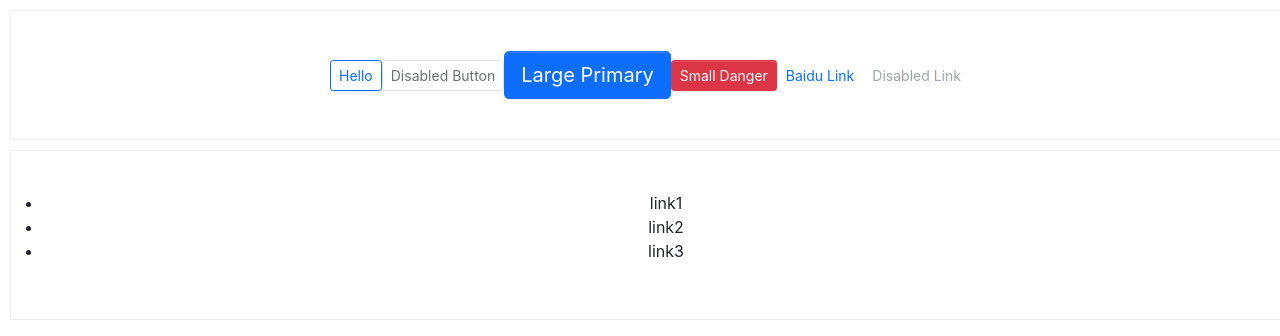
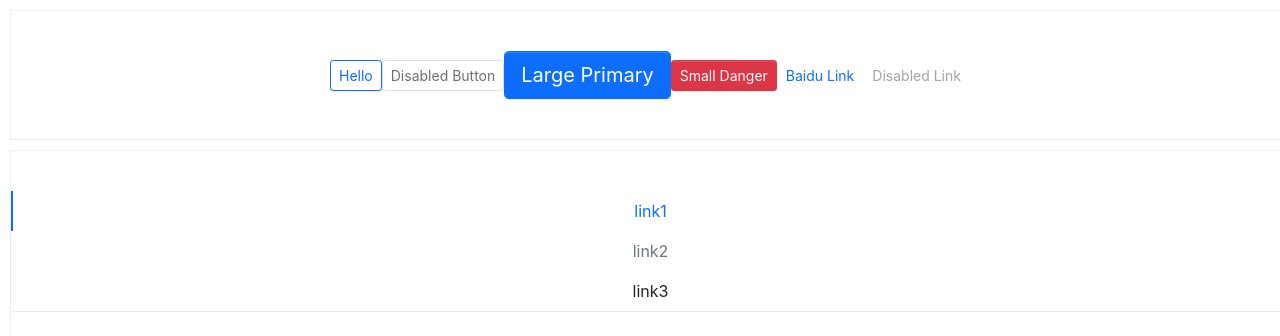
Before and after one commit to cgsp/antdByReactHooksAndTs, a React app: page / in a window 1280 px wide. Shown: the top 336 px of the page. Built offline with nearby package versions, Linux system fonts and the light colour scheme.

Commit message:
menu的样式好了

```diff
--- a/src/App.tsx
+++ b/src/App.tsx
@@ -48,10 +48,12 @@ function App() {
         </Button>
       </div>
       <div className="box">
-        <Menu defaultIndex={0}>
-          <MenuItem>link1</MenuItem>
-          <MenuItem>link2</MenuItem>
-          <MenuItem>link3</MenuItem>
+        <Menu defaultIndex={0} onSelected={(index) => console.log(index)}>
+          <MenuItem index={0}>link1</MenuItem>
+          <MenuItem index={1} disabled>
+            link2
+          </MenuItem>
+          <MenuItem index={2}>link3</MenuItem>
         </Menu>
       </div>
     </div>
--- /dev/null
+++ b/src/components/Menu/_style.scss
@@ -0,0 +1,48 @@
+.gsp-menu {
+  display: flex;
+  flex-wrap: wrap;
+  padding-left: 0;
+  margin-bottom: 30px;
+  list-style: none;
+  border-bottom: $menu-border-width solid $menu-border-color;
+  box-shadow: $menu-box-shadow;
+
+  .menu-item {
+    padding: $menu-item-padding-y $menu-item-padding-x;
+    cursor: pointer;
+    transition: $menu-transition;
+
+    &:hover,
+    &:focus {
+      text-decoration: none;
+    }
+
+    &.is-disabled {
+      color: $menu-item-disabled-color;
+      pointer-events: none;
+      cursor: not-allowed;
+    }
+
+    &.is-active,
+    &:hover {
+      color: $menu-item-active-color;
+      border-bottom: $menu-item-active-border-width solid $menu-item-active-color;
+    }
+  }
+}
+
+.menu-vertical {
+  flex-direction: column;
+  border-bottom: 0px;
+  border-right: $menu-border-width solid $menu-border-color;
+
+  .menu-item {
+    border-left: $menu-item-active-border-width solid transparent;
+
+    &.is-active,
+    &:hover {
+      border-bottom: 0px;
+      border-left: $menu-item-active-border-width solid $menu-item-active-color;
+    }
+  }
+}
--- a/src/components/Menu/index.tsx
+++ b/src/components/Menu/index.tsx
@@ -1,37 +1,58 @@
-import React from 'react'
+import React, { createContext, useState } from 'react'
 import classnames from 'classnames'
 
-type MenuMode = 'horizontal' | 'vertical'
+type MenuMode = 'vertical' | 'horizontal'
+type SelectCallBack = (selectedIndex: number) => void
 
-export interface MenuProps {
+export interface IMenuProps {
   defaultIndex?: number
   className?: string
+  style?: React.CSSProperties
   mode?: MenuMode
-  style?: React.CSSProperties
-  onSelected?: (selectedIndex: number) => void
+  onSelected?: SelectCallBack
 }
 
-const Menu: React.FC<MenuProps> = ({
-  className,
-  mode,
-  style,
+export interface IMenuContext {
+  index: number
+  onSelected?: SelectCallBack
+}
+
+export const MenuContext = createContext<IMenuContext>({ index: 0 })
+
+const Menu: React.FC<IMenuProps> = ({
   children,
   defaultIndex,
+  className,
+  style,
+  mode,
+  onSelected,
 }) => {
+  const [currentActive, setActive] = useState(defaultIndex || 0)
   const classes = classnames('gsp-menu', className, {
     'menu-vertical': mode === 'vertical',
   })
+  const handleClick = (index: number) => {
+    setActive(index)
+    onSelected && onSelected(index)
+  }
+
+  const passedContext: IMenuContext = {
+    index: currentActive,
+    onSelected: handleClick,
+  }
 
   return (
     <ul className={classes} style={style}>
-      {children}
+      <MenuContext.Provider value={passedContext}>
+        {children}
+      </MenuContext.Provider>
     </ul>
   )
 }
 
 Menu.defaultProps = {
   defaultIndex: 0,
-  mode: 'horizontal',
+  mode: 'vertical',
 }
 
 export default Menu
--- a/src/components/Menu/menuItem.tsx
+++ b/src/components/Menu/menuItem.tsx
@@ -1,8 +1,9 @@
-import React, { Component } from 'react'
+import React, { useContext } from 'react'
 import classnames from 'classnames'
+import { MenuContext } from './index'
 
 export interface MenuItemProps {
-  index?: number
+  index: number
   disabled?: boolean
   className?: string
   style?: React.CSSProperties
@@ -15,12 +16,20 @@ const MenuItem: React.FC<MenuItemProps> = ({
   style,
   children,
 }) => {
+  const context = useContext(MenuContext)
   const classes = classnames('menu-item', className, {
     'is-disabled': disabled,
+    'is-active': context.index === index,
   })
 
+  const handleClick = () => {
+    if (context.onSelected && !disabled) {
+      context.onSelected(index)
+    }
+  }
+
   return (
-    <li className={classes} style={style}>
+    <li className={classes} style={style} onClick={handleClick}>
       {children}
     </li>
   )
--- a/src/styles/index.scss
+++ b/src/styles/index.scss
@@ -7,4 +7,6 @@
 // mixin
 @import './mixin';
 // button组件样式
-@import '../components/Button/style'
+@import '../components/Button/style';
+// menu组件样式
+@import '../components/Menu/style';
```
